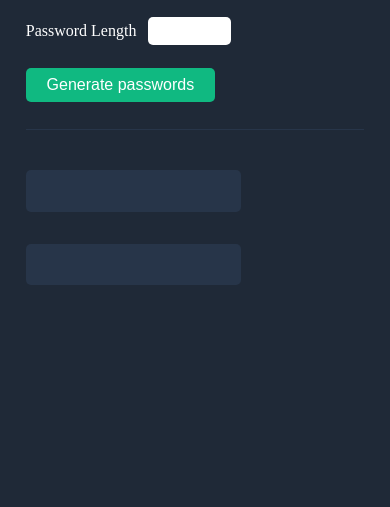
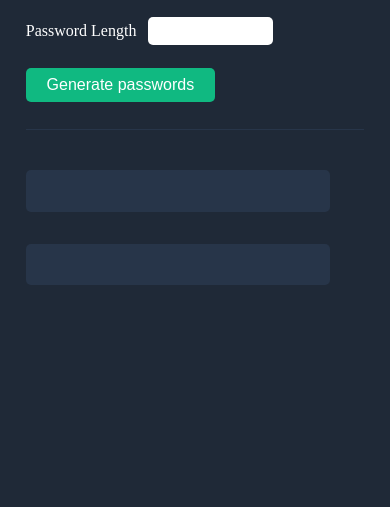
Before and after one commit to shakawillock/random-password-generator, a plain HTML site: page index.html in a window 390 px wide. Shown: the part 337-844 px from the top of the page. Drawn offline with Linux system fonts and the light colour scheme.

Commit message:
Add min width to input field

```diff
--- a/css/styles.css
+++ b/css/styles.css
@@ -67,6 +67,7 @@ label {
   border-radius: 5px;
   border: none;
   margin-bottom: .5em;
+  min-width: 125px;
 }
 
 #feedback-message {
@@ -102,6 +103,7 @@ label {
 
   .generate-password {
     min-width: 215px;
+    width: 90%;
   }
 }
 
```
